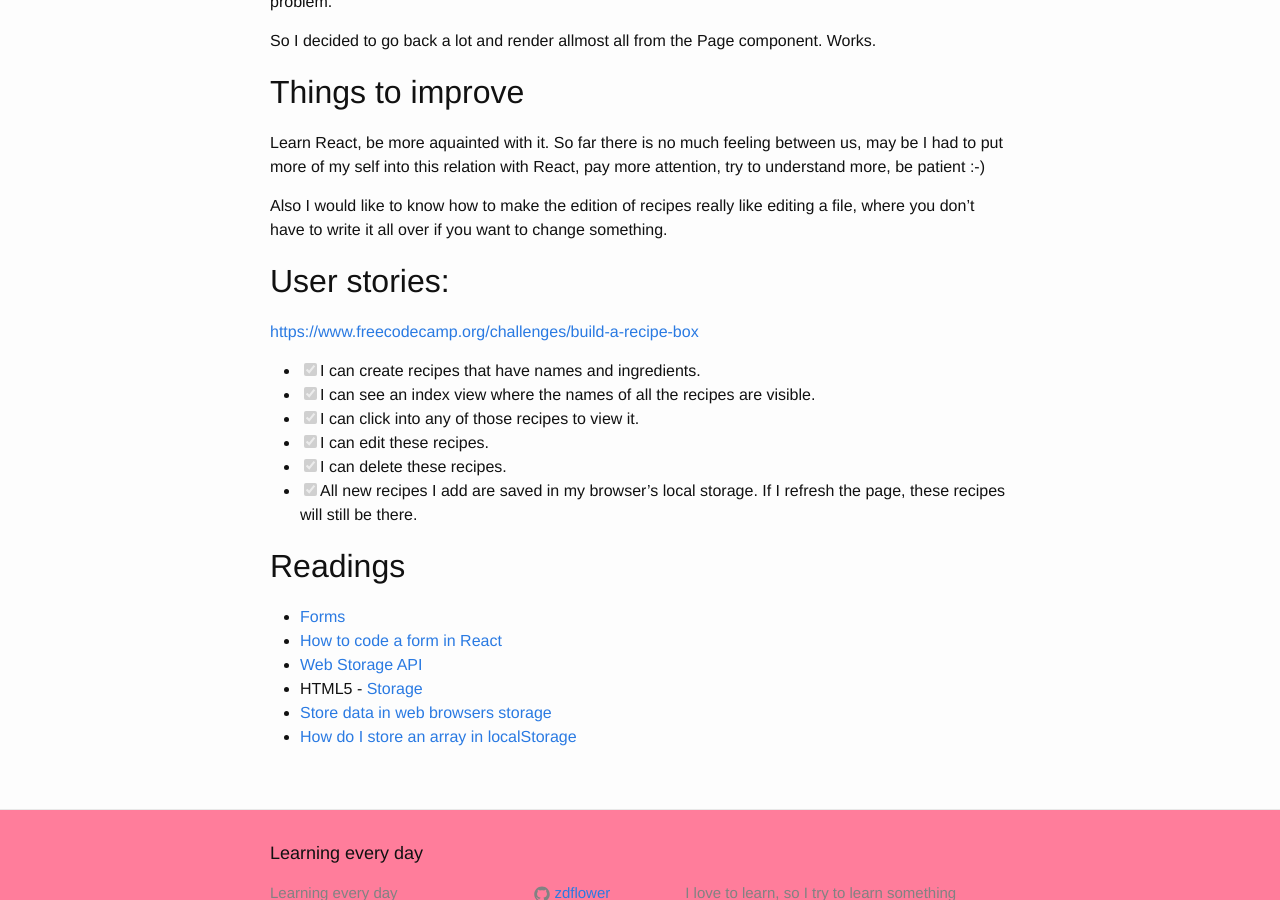
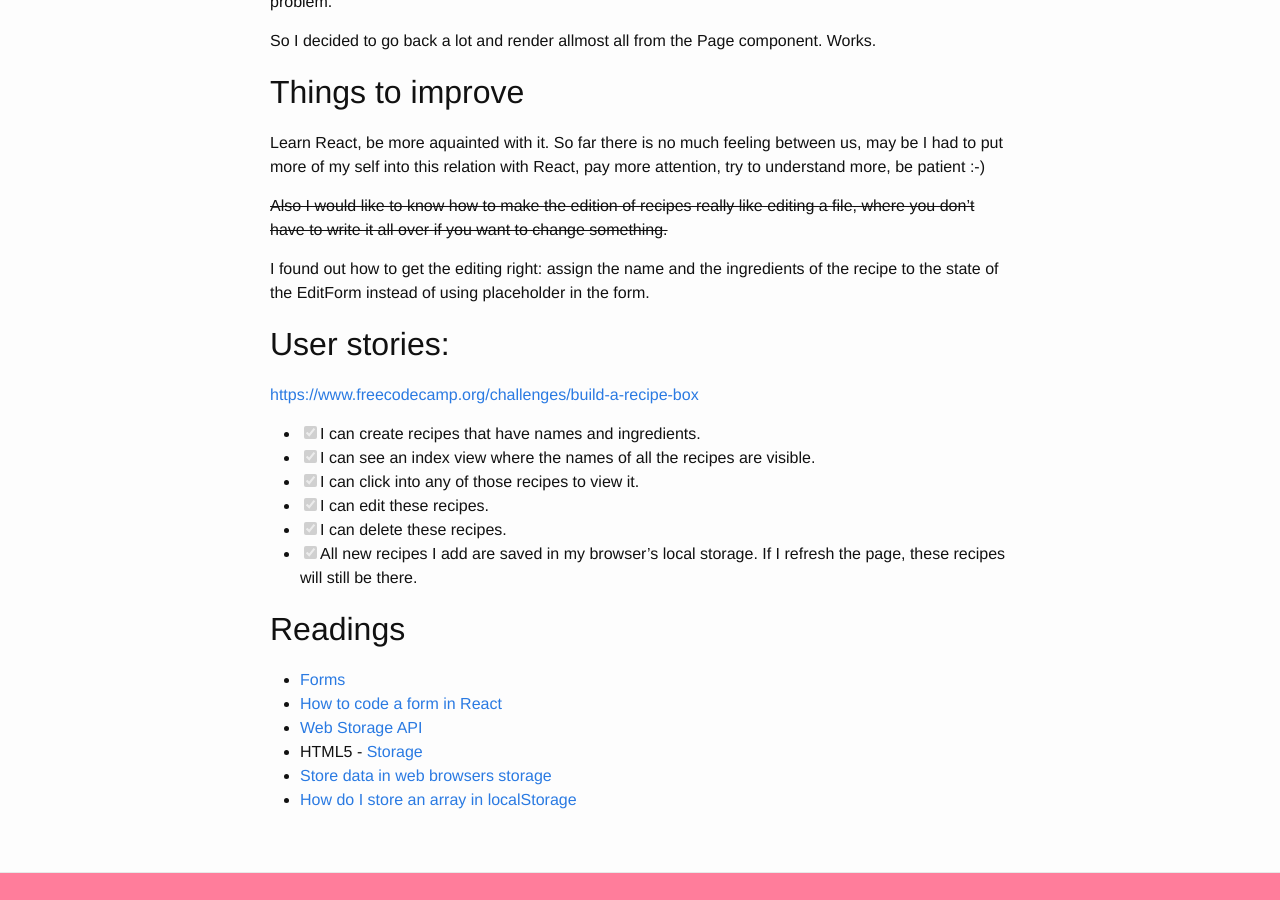
Before and after one commit to zdflower/zdflower.github.io, a Jekyll site: the page built from _posts/2018-02-15-RecipeBox-Part-4.markdown, in a window 1280 px wide and 900 px high, scrolled down 486 px. Built offline with Jekyll 4.4.1, drawn with Linux system fonts in a browser that asks for light colours.

Commit message:
Update 2018-02-15-RecipeBox-Part-4.markdown

```diff
--- a/_posts/2018-02-15-RecipeBox-Part-4.markdown
+++ b/_posts/2018-02-15-RecipeBox-Part-4.markdown
@@ -20,7 +20,9 @@ So I decided to go back a lot and render allmost all from the Page component. Wo
 
 Learn React, be more aquainted with it. So far there is no much feeling between us, may be I had to put more of my self into this relation with React, pay more attention, try to understand more, be patient :-)
 
-Also I would like to know how to make the edition of recipes really like editing a file, where you don't have to write it all over if you want to change something.
+<del>Also I would like to know how to make the edition of recipes really like editing a file, where you don't have to write it all over if you want to change something.</del>
+
+I found out how to get the editing right: assign the name and the ingredients of the recipe to the state of the EditForm instead of using placeholder in the form.
 
 ## User stories:
 
```
